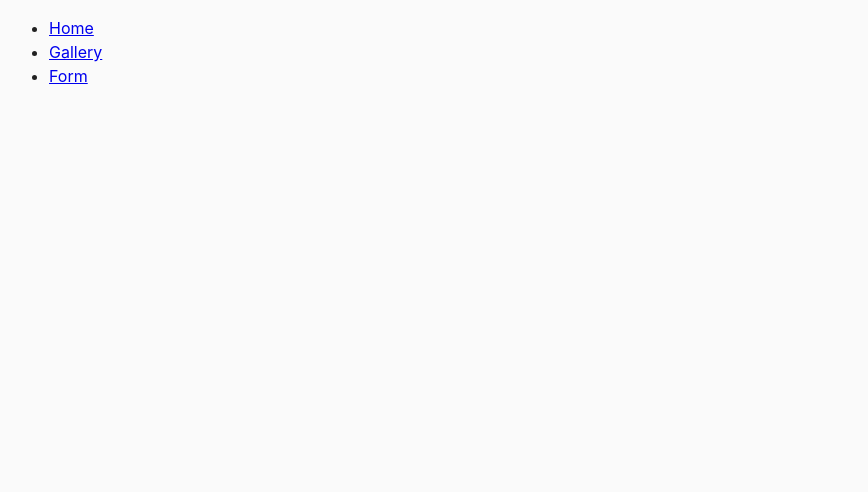
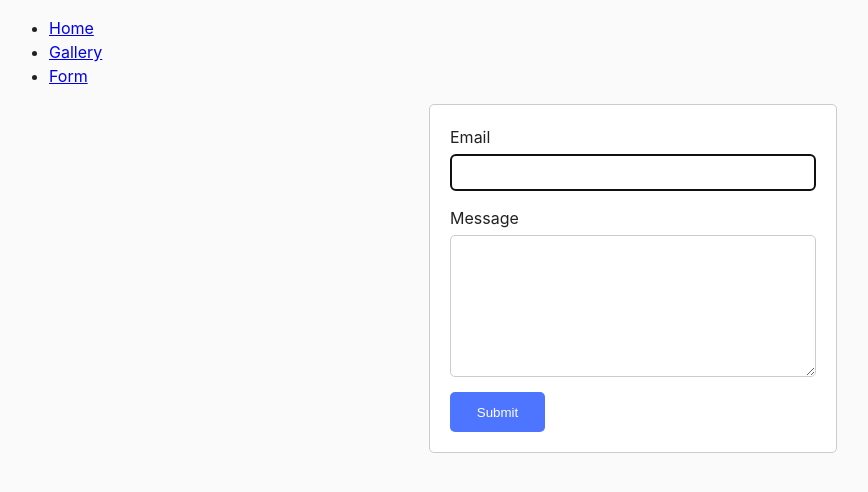
Before and after one commit to YaRKolodii/goit-js-hw-09, a website built with Vite: page src/2-form.html in a window 1280 px wide. Shown: the whole page, without its empty margins (7-875 px from the left). Built offline with nearby package versions, Linux system fonts and the light colour scheme.

Commit message:
form add

```diff
--- a/src/2-form.html
+++ b/src/2-form.html
@@ -11,14 +11,24 @@
 <body>
     <nav>
         <ul>
-            <li><a href="index.html">Home</a></li>
+            <li><a href="./index.html">Home</a></li>
             <li><a href="./1-gallery.html">Gallery</a></li>
             <li><a href="./2-form.html">Form</a></li>
         </ul>
     </nav>
 
-    <div class="container">
-        <ul class="gallery"></ul>
+    <div class="container-form">
+        <form class="feedback-form" autocomplete="off">
+            <label class="email-input">
+                Email
+                <input type="email" name="email" autofocus />
+            </label>
+            <label class="message-input">
+                Message
+                <textarea name="message" rows="8"></textarea>
+            </label>
+            <button type="submit">Submit</button>
+        </form>
     </div>
     <script src="./js/2-form.js" type="module"></script>
 </body>
--- a/src/css/styles.css
+++ b/src/css/styles.css
@@ -42,3 +42,54 @@ body {
   max-width: 100%;
   object-fit: cover;
 }
+
+/* =========== FORM ============== */
+
+.container-form {
+  width: 100%;
+  max-width: 408px;
+  margin: 0 auto;
+  padding: 20px;
+  border: 1px solid #ccc;
+  border-radius: 5px;
+  background: #FFFFFF;
+
+}
+
+.feedback-form {
+  display: flex;
+  flex-direction: column;
+
+}
+
+.email-input,
+.message-input {
+  display: flex;
+  flex-direction: column;
+  margin-bottom: 15px;
+}
+
+.email-input input,
+.message-input textarea {
+  width: 100%;
+  padding: 10px;
+  margin-top: 5px;
+  border: 1px solid #ccc;
+  border-radius: 5px;
+  box-sizing: border-box;
+}
+
+button[type="submit"] {
+  width: 95px;
+  height: 40px;
+  padding: 10px;
+  background-color: #4E75FF;
+  color: white;
+  border: none;
+  border-radius: 5px;
+  cursor: pointer;
+}
+
+button[type="submit"]:hover {
+  background-color: #6C8CFF;
+}
--- a/src/js/2-form.js
+++ b/src/js/2-form.js
@@ -0,0 +1,43 @@
+const form = document.querySelector('.feedback-form');
+const emailInput = form.querySelector('input[name="email"]');
+const messageInput = form.querySelector('textarea[name="message"]');
+const STORAGE_KEY = 'feedback-form-state';
+
+let formData = {
+  email: '',
+  message: ''
+};
+
+
+document.addEventListener('DOMContentLoaded', () => {
+  const savedData = localStorage.getItem(STORAGE_KEY);
+  if (savedData) {
+    formData = JSON.parse(savedData);
+    emailInput.value = formData.email;
+    messageInput.value = formData.message;
+  }
+});
+
+
+form.addEventListener('input', (e) => {
+  formData[e.target.name] = e.target.value;
+  localStorage.setItem(STORAGE_KEY, JSON.stringify(formData));
+});
+
+
+form.addEventListener('submit', (e) => {
+  e.preventDefault();
+
+  if (!formData.email || !formData.message) {
+    alert('Fill please all fields');
+    return;
+  }
+
+  console.log(formData);
+
+
+  localStorage.removeItem(STORAGE_KEY);
+  formData = { email: '', message: '' };
+  emailInput.value = '';
+  messageInput.value = '';
+});
```
Also changed, not shown: src/1-gallery.html (+1 -1 lines), src/index.html (+1 -1 lines).
